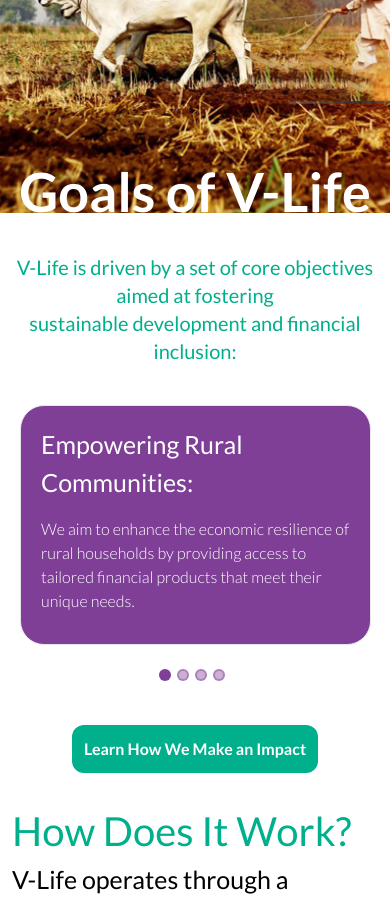
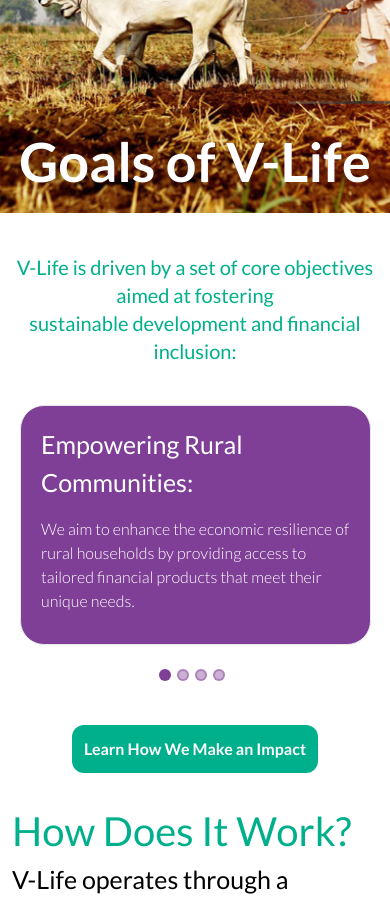
Before and after one commit to iVistaz-Dev/cms-main, a Next.js app: page /v-life in a window 390 px wide. Shown: the part 1980-2885 px from the top of the page. Built offline with nearby package versions, Linux system fonts and the light colour scheme.

Commit message:
text height

```diff
--- a/components/VLifeComponents/vlife.js
+++ b/components/VLifeComponents/vlife.js
@@ -63,7 +63,7 @@
 
       <div className="lg:bg-[url('/Vlife/Banner2.png')] bg-[url('/Vlife/mobile-banner-2.png')] bg-cover bg-center h-[50vh] w-full z-0">
         <div>
-          <p className="lg:text-[150px] text-[54px] text-white text-center z-0 font-bold relative lg:top-[246px] top-[360px] ">
+          <p className="lg:text-[150px] text-[54px] text-white text-center z-0 font-bold relative lg:top-[246px] top-[330px] ">
             Goals of V-Life
           </p>
         </div>
```
